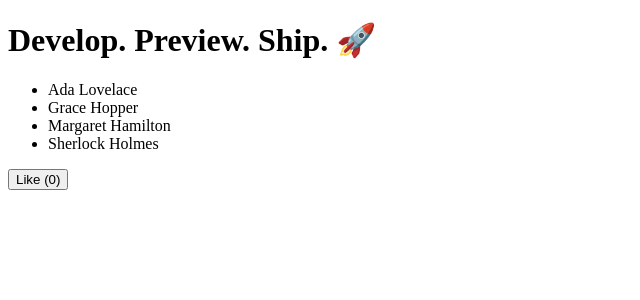
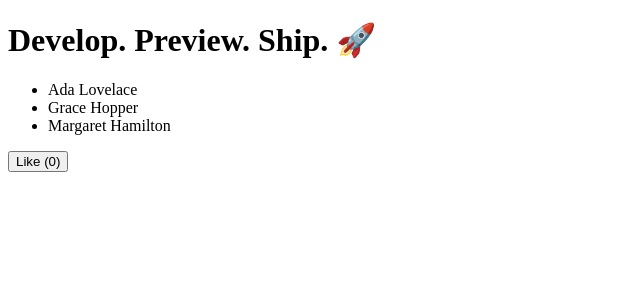
Before and after one commit to c-lonas/synesthesia, a Next.js app: page / in a window 1280 px wide. Shown: the top 300 px of the page, without its empty margins (0-640 px from the left). Built offline with nearby package versions, Linux system fonts and the light colour scheme.

Commit message:
undoing test change

```diff
--- a/pages/index.jsx
+++ b/pages/index.jsx
@@ -5,7 +5,7 @@ function Header({ title }) {
 }
 
 export default function HomePage() {
-  const names = ['Ada Lovelace', 'Grace Hopper', 'Margaret Hamilton', 'Sherlock Holmes']
+  const names = ['Ada Lovelace', 'Grace Hopper', 'Margaret Hamilton']
 
   const [likes, setLikes] = useState(0)
 
```
